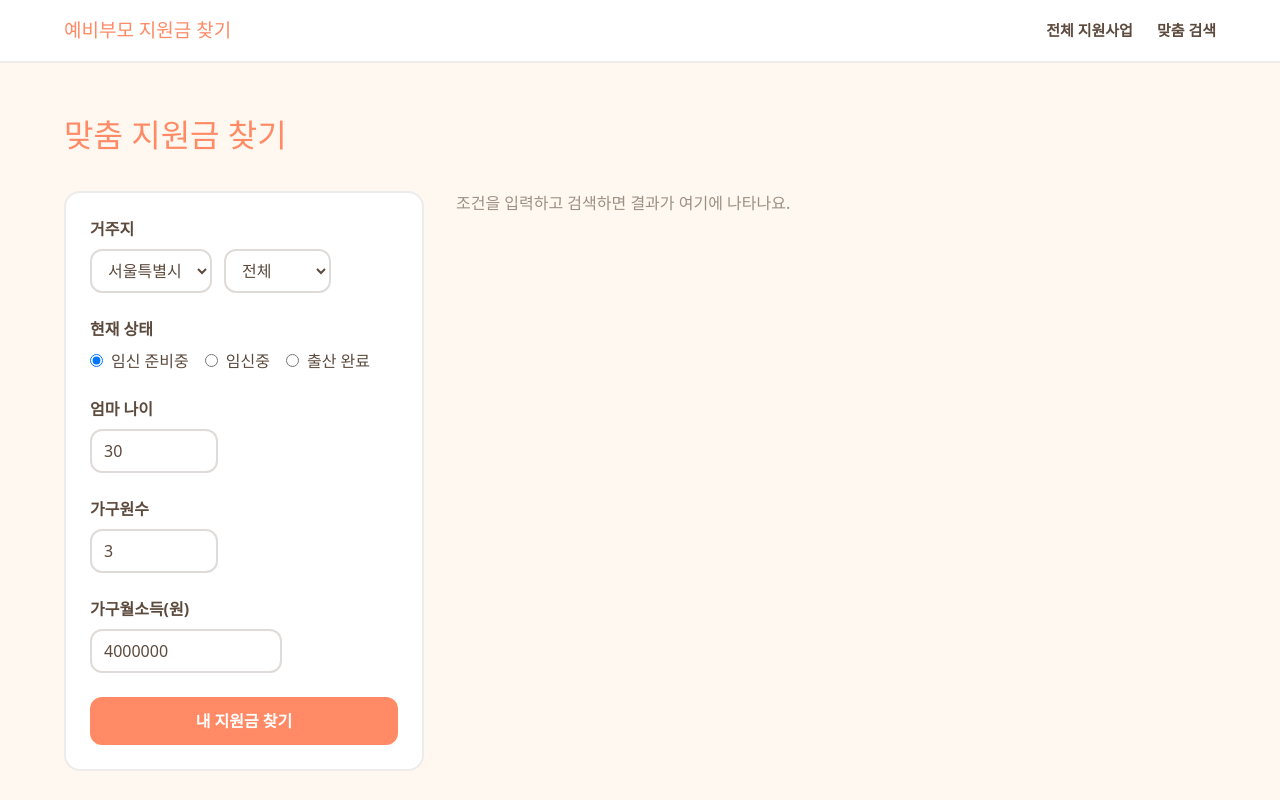
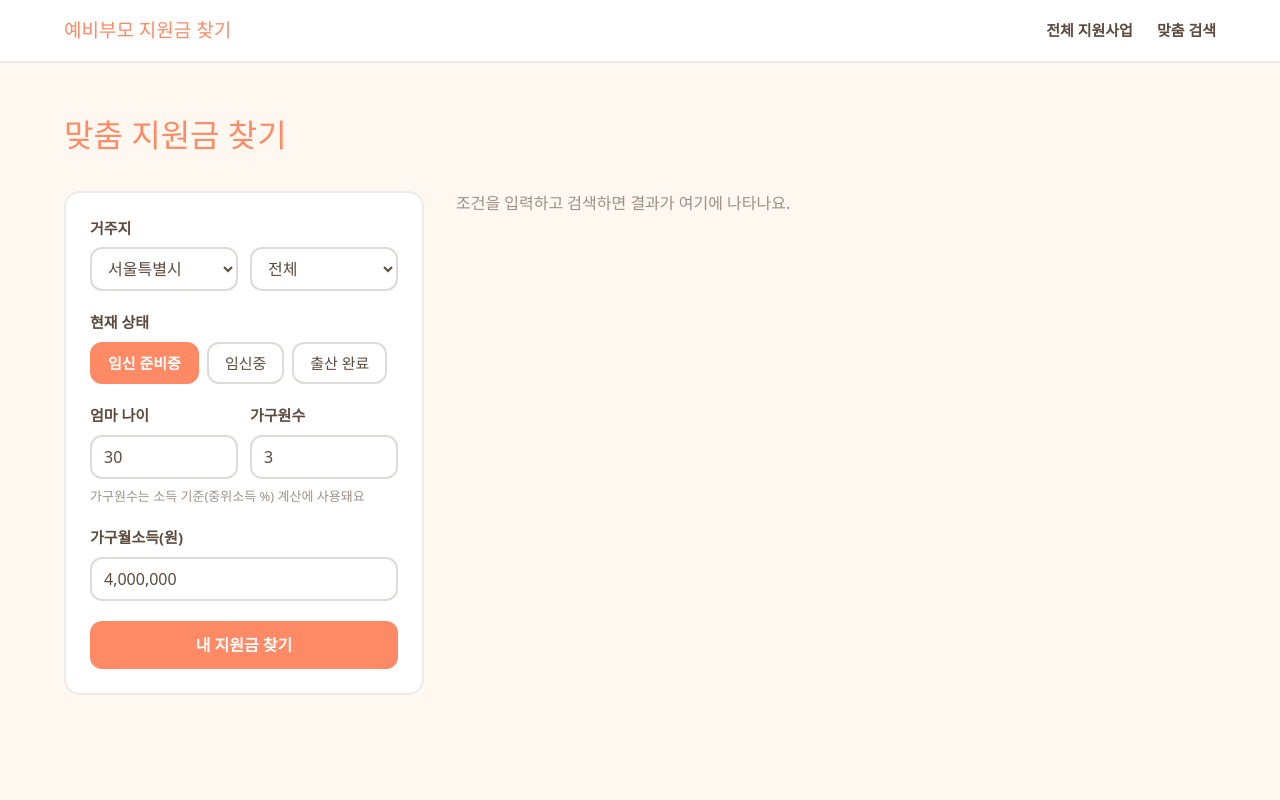
Before and after one commit to zionbae84-crypto/pre-parents, a Next.js app: page /search in a window 1280 px wide. Shown: the top 800 px of the page. Built offline with nearby package versions, Linux system fonts and the light colour scheme.

Commit message:
style: SearchForm 레이아웃 통일, 소득 콤마 포맷, 가구원수 힌트, 라디오→버튼 전환

```diff
--- a/components/search/SearchForm.tsx
+++ b/components/search/SearchForm.tsx
@@ -20,6 +20,18 @@ const STATUS_LABEL: Record<PregnancyStatus, string> = {
   pregnant: "임신중",
   born: "출산 완료",
 };
+
+const labelClass = "mb-2 block text-[15px] font-bold text-brown";
+const fieldClass = "w-full rounded-button border-2 border-brown/20 px-3 py-2";
+
+function formatIncome(value: number): string {
+  return value.toLocaleString("ko-KR");
+}
+
+function parseIncome(input: string): number {
+  const digitsOnly = input.replace(/[^0-9]/g, "");
+  return digitsOnly === "" ? 0 : Number(digitsOnly);
+}
 
 export function SearchForm({
   onSubmit,
@@ -50,10 +62,10 @@ export function SearchForm({
   return (
     <form
       onSubmit={handleSubmit}
-      className="flex flex-col gap-6 rounded-card border-2 border-brown/10 bg-white p-6"
+      className="flex flex-col gap-5 rounded-card border-2 border-brown/10 bg-white p-6"
     >
       <div>
-        <label className="mb-2 block font-bold text-brown">거주지</label>
+        <label className={labelClass}>거주지</label>
         <div className="flex gap-3">
           <select
             value={sido}
@@ -61,7 +73,7 @@ export function SearchForm({
               setSido(e.target.value);
               setSigungu("");
             }}
-            className="rounded-button border-2 border-brown/20 px-3 py-2"
+            className={fieldClass}
           >
             {regions.map((r) => (
               <option key={r.sido} value={r.sido}>
@@ -72,7 +84,7 @@ export function SearchForm({
           <select
             value={sigungu}
             onChange={(e) => setSigungu(e.target.value)}
-            className="rounded-button border-2 border-brown/20 px-3 py-2"
+            className={fieldClass}
           >
             <option value="">전체</option>
             {getSigunguList(sido).map((s) => (
@@ -85,19 +97,28 @@ export function SearchForm({
       </div>
 
       <div>
-        <label className="mb-2 block font-bold text-brown">현재 상태</label>
-        <div className="flex gap-4">
-          {(Object.keys(STATUS_LABEL) as PregnancyStatus[]).map((s) => (
-            <label key={s} className="flex items-center gap-2 text-brown">
-              <input
-                type="radio"
-                name="status"
-                checked={status === s}
-                onChange={() => setStatus(s)}
-              />
+        <label className={labelClass}>현재 상태</label>
+        <div role="radiogroup" aria-label="현재 상태" className="flex flex-wrap gap-2">
+          {(Object.keys(STATUS_LABEL) as PregnancyStatus[]).map((s) => {
+            const selected = status === s;
+            return (
+              <button
+                key={s}
+                type="button"
+                role="radio"
+                aria-pressed={selected}
+                aria-checked={selected}
+                onClick={() => setStatus(s)}
+                className={
+                  selected
+                    ? "rounded-button border-2 border-coral bg-coral px-4 py-2 text-[15px] font-bold text-white"
+                    : "rounded-button border-2 border-brown/20 px-4 py-2 text-[15px] text-brown"
+                }
+              >
                 {STATUS_LABEL[s]}
-            </label>
-          ))}
+              </button>
+            );
+          })}
         </div>
         {status === "pregnant" && (
           <input
@@ -106,7 +127,7 @@ export function SearchForm({
             onChange={(e) => setDueDate(e.target.value)}
             required
             aria-label="출산예정일"
-            className="mt-3 rounded-button border-2 border-brown/20 px-3 py-2"
+            className={`mt-3 ${fieldClass}`}
           />
         )}
         {status === "born" && (
@@ -116,41 +137,46 @@ export function SearchForm({
             onChange={(e) => setBirthDate(e.target.value)}
             required
             aria-label="자녀 생년월일"
-            className="mt-3 rounded-button border-2 border-brown/20 px-3 py-2"
+            className={`mt-3 ${fieldClass}`}
           />
         )}
       </div>
 
+      <div className="grid grid-cols-2 gap-3">
         <div>
-        <label className="mb-2 block font-bold text-brown">엄마 나이</label>
+          <label className={labelClass}>엄마 나이</label>
           <input
             type="number"
             min={0}
             value={motherAge}
             onChange={(e) => setMotherAge(Number(e.target.value))}
-          className="w-32 rounded-button border-2 border-brown/20 px-3 py-2"
+            className={fieldClass}
           />
         </div>
 
         <div>
-        <label className="mb-2 block font-bold text-brown">가구원수</label>
+          <label className={labelClass}>가구원수</label>
           <input
             type="number"
             min={1}
             value={householdSize}
             onChange={(e) => setHouseholdSize(Number(e.target.value))}
-          className="w-32 rounded-button border-2 border-brown/20 px-3 py-2"
+            className={fieldClass}
           />
         </div>
+      </div>
+      <p className="-mt-3 text-[13px] text-brown/60">
+        가구원수는 소득 기준(중위소득 %) 계산에 사용돼요
+      </p>
 
       <div>
-        <label className="mb-2 block font-bold text-brown">가구월소득(원)</label>
+        <label className={labelClass}>가구월소득(원)</label>
         <input
-          type="number"
-          min={0}
-          value={monthlyIncome}
-          onChange={(e) => setMonthlyIncome(Number(e.target.value))}
-          className="w-48 rounded-button border-2 border-brown/20 px-3 py-2"
+          type="text"
+          inputMode="numeric"
+          value={formatIncome(monthlyIncome)}
+          onChange={(e) => setMonthlyIncome(parseIncome(e.target.value))}
+          className={fieldClass}
         />
       </div>
 
```
Lines whose indentation alone changed are shown as unchanged.
